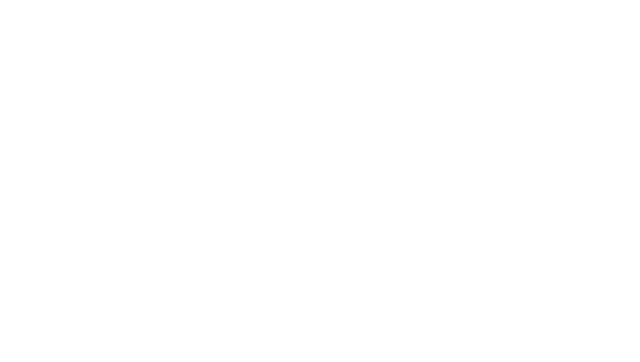
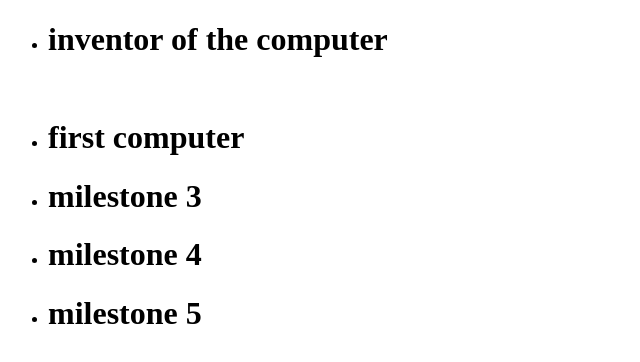
Before and after one commit to abigail23084/Coding1milestone, a plain HTML site: page index.html in a window 1280 px wide. Shown: the whole page, without its empty margins (0-640 px from the left). Drawn offline with Linux system fonts and the light colour scheme.

Commit message:
Research Paper
Research

```diff
--- a/index.html
+++ b/index.html
@@ -3,9 +3,16 @@
 <head>
     <meta charset="UTF-8">
     <meta name="viewport" content="width=device-width, initial-scale=1.0">
-    <title>Document</title>
+    <title>MileStone Website</title>
 </head>
 <body>
-
+   <ul>
+    <li><h1>inventor of the computer</h1></li>
+    <img src="" alt="">
+    <li><h1>first computer</h1></li>
+    <li><h1>milestone 3</h1></li>
+    <li><h1>milestone 4</h1></li>
+    <li><h1>milestone 5</h1></li>
+   </ul>
 </body>
 </html>
```
Also changed, not shown: drjohnvincentatanasoff.jfif (added).
